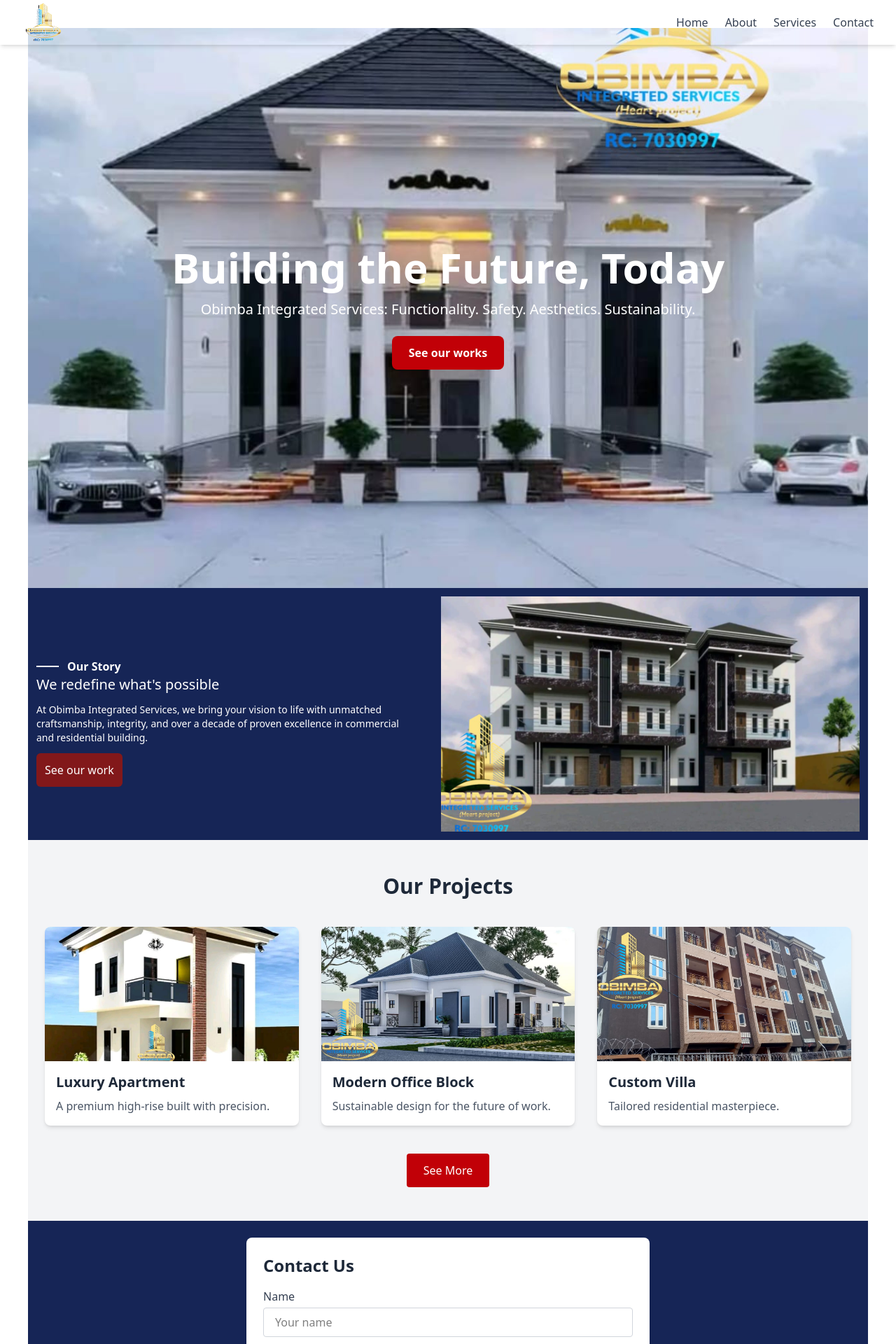
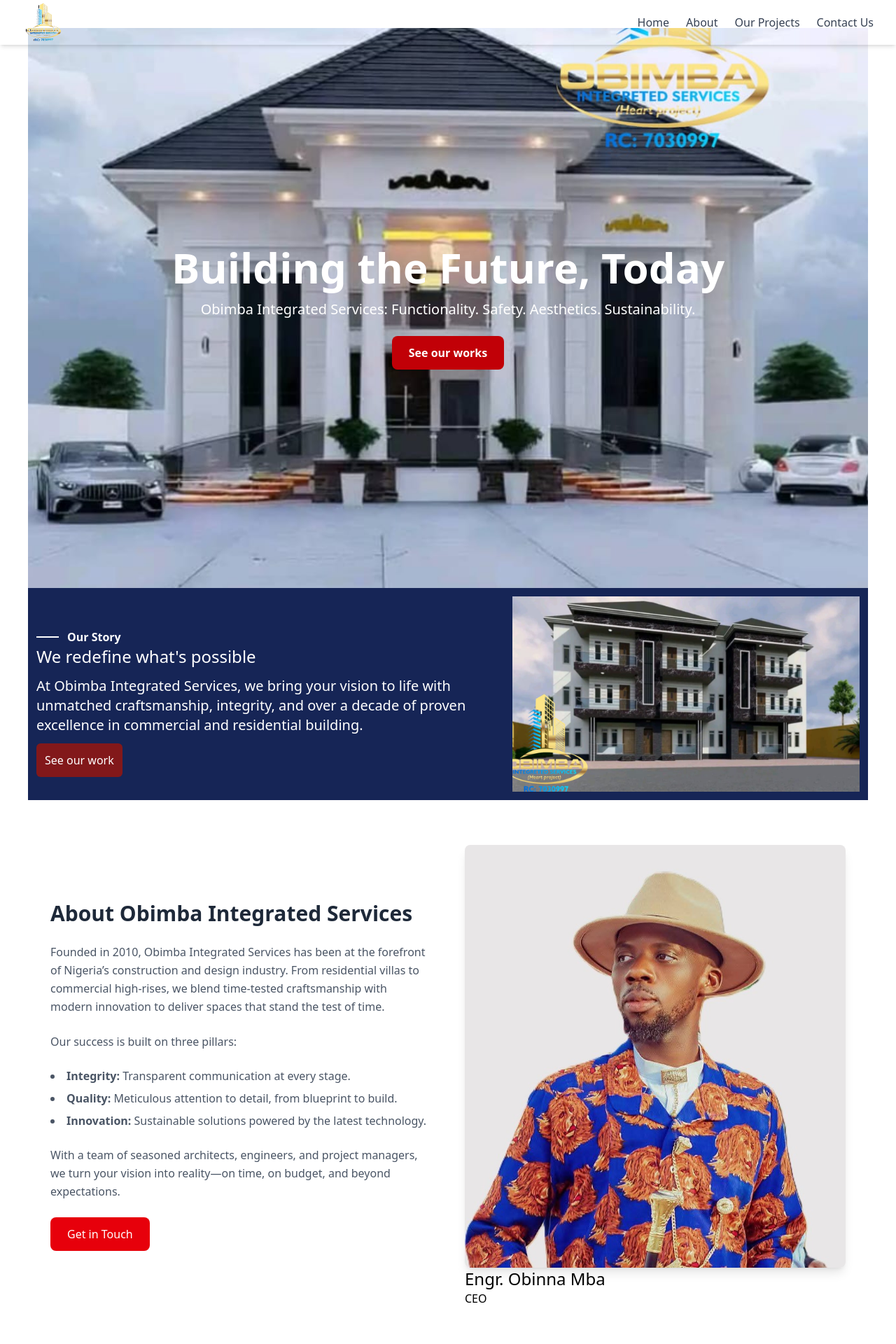
Before and after one commit to ChijiokeElijah/obimba-integrated, a React (Vite) app: page / in a window 1280 px wide. Shown: the top 1920 px of the page at 70% size. Built offline with nearby package versions, Linux system fonts and the light colour scheme.

Commit message:
Added CEO's image

```diff
--- a/src/App.jsx
+++ b/src/App.jsx
@@ -4,10 +4,10 @@ import "./App.css";
 import logo from "../src/images/logo.png";
 import Hero_image from "../src/images/Hero_image.jpg";
 import project_17 from "../src/images/project_17.jpg";
-import project_22 from "../src/images/project_22.jpg";
 import Projects from "./components/Projects";
 import ContactForm from "./components/ContactForm";
 import Footer from "./components/Footer";
+import AboutSection from "./components/AboutSection";
 
 function App() {
   const [showSplash, setShowSplash] = useState(true);
@@ -37,10 +37,10 @@ function App() {
                   About
                 </a>
                 <a href="#" className="text-gray-700 hover:text-blue-600">
-                  Services
+                  Our Projects
                 </a>
                 <a href="#" className="text-gray-700 hover:text-blue-600">
-                  Contact
+                  Contact Us
                 </a>
               </div>
 
@@ -124,10 +124,10 @@ function App() {
                 <div className=" flex w-8 h-0.5 bg-white top-20 font-semibold" />
                 <span className="text-white font-semibold">Our Story</span>
               </div>
-              <h1 className="text-white text-xl text-justify">
+              <h1 className="text-white text-xl text-justify sm:text-2xl">
                 We redefine what's possible
               </h1>
-              <p className="text-white pt-3 text-sm text-left">
+              <p className="text-white pt-3 text-sm text-left sm:text-xl">
                 At Obimba Integrated Services, we bring your vision to life with
                 unmatched craftsmanship, integrity, and over a decade of proven
                 excellence in commercial and residential building.
@@ -142,6 +142,7 @@ function App() {
           </div>
         </section>
         <section className="min-h-screen flex-1 overflow-y-auto">
+          <AboutSection />
           <Projects />
           <ContactForm />
           <Footer />
--- a/src/components/About.jsx
+++ b/src/components/AboutSection.jsx
@@ -1,3 +1,4 @@
+import CEO from "../images/CEO.jpg"
 export default function AboutSection() {
   return (
     <section className="py-16 bg-white">
@@ -38,7 +39,7 @@ export default function AboutSection() {
           </p>
           <a
             href="/contact"
-            className="inline-block bg-blue-600 text-white px-6 py-3 rounded-lg hover:bg-blue-700 transition"
+            className="inline-block bg-red-600 text-white px-6 py-3 rounded-lg hover:bg-red-700 transition"
           >
             Get in Touch
           </a>
@@ -47,10 +48,12 @@ export default function AboutSection() {
         {/* Illustration/Image */}
         <div className="flex-1">
           <img
-            src="/images/about-us.jpg"
+            src={CEO}
             alt="Our Team at work"
-            className="w-full h-auto object-cover rounded-lg shadow-lg"
+            className="w-full h-60% object-cover rounded-lg shadow-lg"
           />
+          <h2 className="text-2xl">Engr. Obinna Mba</h2>
+          <h3>CEO</h3>
         </div>
       </div>
     </section>
--- a/src/components/ContactForm.jsx
+++ b/src/components/ContactForm.jsx
@@ -85,12 +85,12 @@ export default function ContactForm() {
             <button
               type="submit"
               disabled={status === "sending"}
-              className="bg-blue-600 text-white px-6 py-2 rounded hover:bg-blue-700 transition disabled:opacity-50"
+              className="bg-red-600 text-white px-6 py-2 rounded hover:bg-red-700 transition disabled:opacity-50"
             >
               {status === "sending" ? "Sending…" : "Send Message"}
             </button>
             {status === "sent" && (
-              <span className="text-green-600">
+              <span className="text-red-950">
                 Thank you! We’ll be in touch.
               </span>
             )}
```
Also changed, not shown: src/images/CEO.jpg (added).
